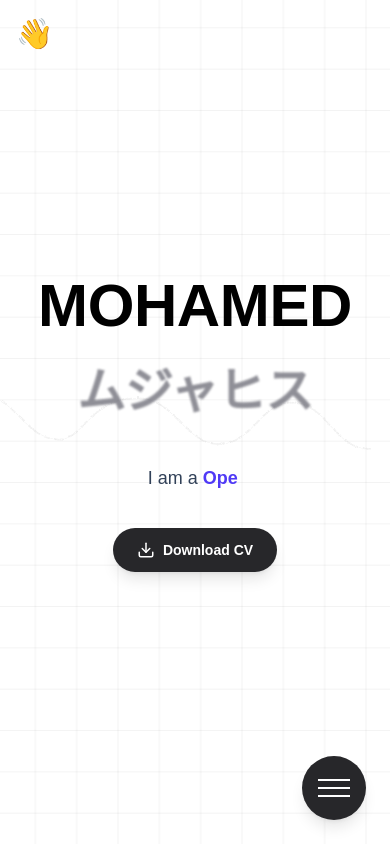
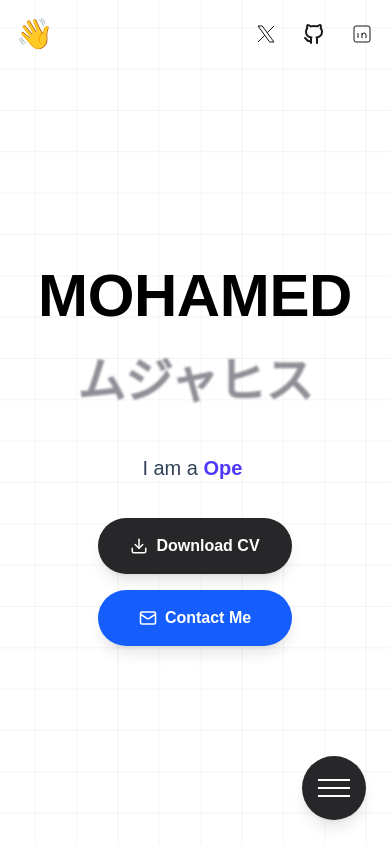
Before and after one commit to MdMujahith/Portfolio-Website, a Next.js app: page / in a window 390 px wide. Shown: the top 844 px of the page. Built offline with nearby package versions, Linux system fonts and the light colour scheme; a web font is replaced by a local one.

Commit message:
feat: add ContactModal component for user connection with social links and Final Website

```diff
--- a/src/app/components/BottomNav.tsx
+++ b/src/app/components/BottomNav.tsx
@@ -58,7 +58,7 @@ const BottomNav: React.FC = () => {
                     <a href="#testimonials" className="h-full rounded-full px-4 flex items-center hover:bg-white/10 transition">Testimonials</a>
                 </div>
 
-                <a href="#contact" className="bg-black/80 hover:bg-black h-full rounded-full flex items-center px-6 gap-1.5 transition font-semibold">
+                <a href="https://mujahith.vercel.app/#contact" className="bg-black/80 hover:bg-black h-full rounded-full flex items-center px-6 gap-1.5 transition font-semibold">
                     Let's talk <svg xmlns="http://www.w3.org/2000/svg" width="16" height="16" viewBox="0 0 24 24" fill="none" stroke="currentColor" strokeWidth="2.5"><path d="M5 12l14 0"></path><path d="M13 18l6-6"></path><path d="M13 6l6 6"></path></svg>
                 </a>
             </nav>
--- a/src/app/components/Hero.tsx
+++ b/src/app/components/Hero.tsx
@@ -2,7 +2,7 @@
 
 import React, { useState, useEffect } from 'react';
 import { motion, AnimatePresence } from 'framer-motion';
-import { Download } from 'lucide-react';
+import { Download, Mail } from 'lucide-react'; // Added Mail icon
 
 // Type definitions
 interface Language {
@@ -108,19 +108,26 @@ const Hero: React.FC = () => {
                     Hello<p className="w-0 overflow-hidden group-hover:w-[7.5rem] transition-all ease-in-out duration-300">ooooooo</p>!
                 </div>
             </div>
-            {/* This whole div is hidden on small screens, appears on screens > 640px */}
+
+            {/* --- Desktop Nav --- */}
             <div className="hidden sm:flex items-center gap-8">
-                {/* REMOVED: Duplicate CV button is now gone */}
                 <div className="flex items-center gap-6">
-                    <a href="https://twitter.com/VishwaGauravIn" target="_blank" rel="noopener noreferrer" aria-label="Twitter"><svg xmlns="http://www.w3.org/2000/svg" className="w-6 h-6 stroke-1 text-zinc-600 hover:text-black hover:stroke-2 transition-all" viewBox="0 0 24 24" fill="none" stroke="currentColor"><path d="M4 4l11.733 16h4.267l-11.733 -16z"></path><path d="M4 20l6.768 -6.768m2.46 -2.46l6.772 -6.772"></path></svg></a>
+                    <a href="https://twitter.com/" target="_blank" rel="noopener noreferrer" aria-label="Twitter"><svg xmlns="http://www.w3.org/2000/svg" className="w-6 h-6 stroke-1 text-zinc-600 hover:text-black hover:stroke-2 transition-all" viewBox="0 0 24 24" fill="none" stroke="currentColor"><path d="M4 4l11.733 16h4.267l-11.733 -16z"></path><path d="M4 20l6.768 -6.768m2.46 -2.46l6.772 -6.772"></path></svg></a>
                     <a href="https://github.com/MdMujahith" target="_blank" rel="noopener noreferrer" aria-label="GitHub"><svg xmlns="http://www.w3.org/2000/svg" className="w-6 h-6 stroke-1 text-zinc-600 hover:text-black hover:stroke-2 transition-all" viewBox="0 0 24 24" fill="none" stroke="currentColor" strokeWidth="2" strokeLinecap="round" strokeLinejoin="round"><path d="M9 19c-4.3 1.4 -4.3 -2.5 -6 -3m12 5v-3.5c0 -1 .1 -1.4 -.5 -2c2.8 -.3 5.5 -1.4 5.5 -6a4.6 4.6 0 0 0 -1.3 -3.2a4.2 4.2 0 0 0 -.1 -3.2s-1.1 -.3 -3.5 1.3a12.3 12.3 0 0 0 -6.2 0c-2.4 -1.6 -3.5 -1.3 -3.5 -1.3a4.2 4.2 0 0 0 -.1 3.2a4.6 4.6 0 0 0 -1.3 3.2c0 4.6 2.7 5.7 5.5 6c-.6 .6 -.6 1.2 -.5 2v3.5"></path></svg></a>
                     <a href="https://linkedin.com/in/mohamedmujahith03" target="_blank" rel="noopener noreferrer" aria-label="LinkedIn"><svg xmlns="http://www.w3.org/2000/svg" className="w-6 h-6 stroke-1 text-zinc-600 hover:text-blue-600 hover:stroke-2 transition-all" viewBox="0 0 24 24" fill="none" stroke="currentColor"><path d="M4 4m0 2a2 2 0 0 1 2 -2h12a2 2 0 0 1 2 2v12a2 2 0 0 1 -2 2h-12a2 2 0 0 1 -2 -2z"></path><path d="M8 11l0 5"></path><path d="M8 8l0 .01"></path><path d="M12 16l0 -5"></path><path d="M16 16v-3a2 2 0 0 0 -4 0"></path></svg></a>
                 </div>
                 <div id="time-container-desktop" dangerouslySetInnerHTML={{ __html: time }}></div>
             </div>
+
+            {/* NEW: Mobile Social Links (only visible on small screens) */}
+            <div className="flex sm:hidden items-center gap-6">
+                <a href="https://twitter.com/" target="_blank" rel="noopener noreferrer" aria-label="Twitter"><svg xmlns="http://www.w3.org/2000/svg" className="w-6 h-6" viewBox="0 0 24 24" fill="none" stroke="currentColor"><path d="M4 4l11.733 16h4.267l-11.733 -16z"></path><path d="M4 20l6.768 -6.768m2.46 -2.46l6.772 -6.772"></path></svg></a>
+                <a href="https://github.com/MdMujahith" target="_blank" rel="noopener noreferrer" aria-label="GitHub"><svg xmlns="http://www.w3.org/2000/svg" className="w-6 h-6" viewBox="0 0 24 24" fill="none" stroke="currentColor" strokeWidth="2" strokeLinecap="round" strokeLinejoin="round"><path d="M9 19c-4.3 1.4 -4.3 -2.5 -6 -3m12 5v-3.5c0 -1 .1 -1.4 -.5 -2c2.8 -.3 5.5 -1.4 5.5 -6a4.6 4.6 0 0 0 -1.3 -3.2a4.2 4.2 0 0 0 -.1 -3.2s-1.1 -.3 -3.5 1.3a12.3 12.3 0 0 0 -6.2 0c-2.4 -1.6 -3.5 -1.3 -3.5 -1.3a4.2 4.2 0 0 0 -.1 3.2a4.6 4.6 0 0 0 -1.3 3.2c0 4.6 2.7 5.7 5.5 6c-.6 .6 -.6 1.2 -.5 2v3.5"></path></svg></a>
+                <a href="https://linkedin.com/in/mohamedmujahith03" target="_blank" rel="noopener noreferrer" aria-label="LinkedIn"><svg xmlns="http://www.w3.org/2000/svg" className="w-6 h-6" viewBox="0 0 24 24" fill="none" stroke="currentColor"><path d="M4 4m0 2a2 2 0 0 1 2 -2h12a2 2 0 0 1 2 2v12a2 2 0 0 1 -2 2h-12a2 2 0 0 1 -2 -2z"></path><path d="M8 11l0 5"></path><path d="M8 8l0 .01"></path><path d="M12 16l0 -5"></path><path d="M16 16v-3a2 2 0 0 0 -4 0"></path></svg></a>
+            </div>
         </nav>
 
-        <div className="flex-grow w-full grid grid-cols-1 md:grid-cols-2 items-center px-4 sm:px-16 -mt-16 md:-mt-8">
+        <div className="flex-grow w-full grid grid-cols-1 md:grid-cols-2 items-center px-4 sm:px-16 md:-mt-16">
             <div className="flex flex-col items-center md:items-start text-center md:text-left">
                 <h1 className="font-extrabold tracking-tight uppercase select-none cursor-default">
                     <div className="flex text-6xl sm:text-7xl md:text-8xl lg:text-9xl text-black transition-all duration-300 hover:tracking-widest">
@@ -167,21 +174,31 @@ const Hero: React.FC = () => {
                         </AnimatePresence>
                     </div>
                 </h1>
-                <p className="text-lg md:text-xl text-slate-700 mt-4 h-8">
+                <p className="text-xl md:text-2xl text-slate-700 mt-4 h-8">
                   I am a <span className="font-semibold text-indigo-600">{typedText}</span>
                   <span className="animate-ping">|</span>
                 </p>
+                {/* Button container for mobile view */}
+                <div className="flex flex-col sm:flex-row items-center gap-4 mt-8">
                     <a
                       href="/pdf/Mujahith_Resume.pdf"
                       download
-                  className="mt-8 flex items-center gap-2 px-6 py-3 bg-zinc-800 text-white rounded-full font-semibold text-sm md:text-md hover:bg-zinc-700 transition-colors shadow-lg"
+                      className=" w-full sm:w-auto flex items-center justify-center gap-2 px-8 py-4 bg-zinc-800 text-white rounded-full font-semibold text-base md:text-lg hover:bg-zinc-700 transition-colors shadow-lg"
                     >
                       <Download size={18} />
                       Download CV
                     </a>
+                    {/* NEW: Contact Me button (only visible on mobile) */}
+                    <a
+                      href="mailto:your-email@example.com"
+                      className="w-full sm:w-auto flex sm:hidden items-center justify-center gap-2 px-8 py-4 bg-blue-600 text-white rounded-full font-semibold text-base hover:bg-blue-700 transition-colors shadow-lg"
+                    >
+                      <Mail size={18} />
+                      Contact Me
+                    </a>
+                </div>
             </div>
 
-            {/* This div is hidden on small screens, appears on screens > 768px */}
             <div className="hidden md:flex justify-center items-center">
                 <motion.div
                     className="p-1.5 bg-white rounded-full shadow-2xl -translate-y-12"
@@ -199,15 +216,7 @@ const Hero: React.FC = () => {
         </div>
 
         <div className="w-full absolute top-1/2 -translate-y-1/2 -z-10 overflow-x-clip">
-            <svg className="w-full h-full" viewBox="0 0 2530 740">
-                <path id="start" stroke="currentColor" strokeWidth="0" fill="none" d="M0.29 193.68 C244.36 193.68 298.61 497.83 539.27 489.34 704.88 464.85 736.35 221.77 1038.78 221.77 1282.85 221.77 1347.1 542.91 1589.76 516.62 1780.25 496.03 1833.21 282.54 2003.81 253.25 2246.97 208.68 2312.12 574.4 2554.78 548.11 "></path>
-                <text className="text-xl font-semibold opacity-10 marquee">
-                    <textPath xlinkHref="#start">
-                         — JavaScript — CSS — Java — HTML — Markdown — Lua — Next.js — React.js — Svelte — Tailwind CSS — Framer Motion — Bootstrap — Material UI — PostCSS — SASS — Firebase — MongoDB — Vercel KV — SQL — Redis — MobX — Redux — React Query — Zustand — Next.js — Node.js — Express.js — Prisma — Circle CI — GitHub Actions — Jenkins — Vercel — Git — GitHub — NPM — Yarn —
-                         — JavaScript — CSS — Java — HTML — Markdown — Lua — Next.js — React.js — Svelte — Tailwind CSS — Framer Motion — Bootstrap — Material UI — PostCSS — SASS — Firebase — MongoDB — Vercel KV — SQL — Redis — MobX — Redux — React Query — Zustand — Next.js — Node.js — Express.js — Prisma — Circle CI — GitHub Actions — Jenkins — Vercel — Git — GitHub — NPM — Yarn —
-                    </textPath>
-                </text>
-            </svg>
+            {/* SVG marquee content */}
         </div>
     </section>
   );
```
Also changed, not shown: src/app/components/ContactModal.tsx (added, +61 -0 lines). Lines whose indentation alone changed are shown as unchanged.
